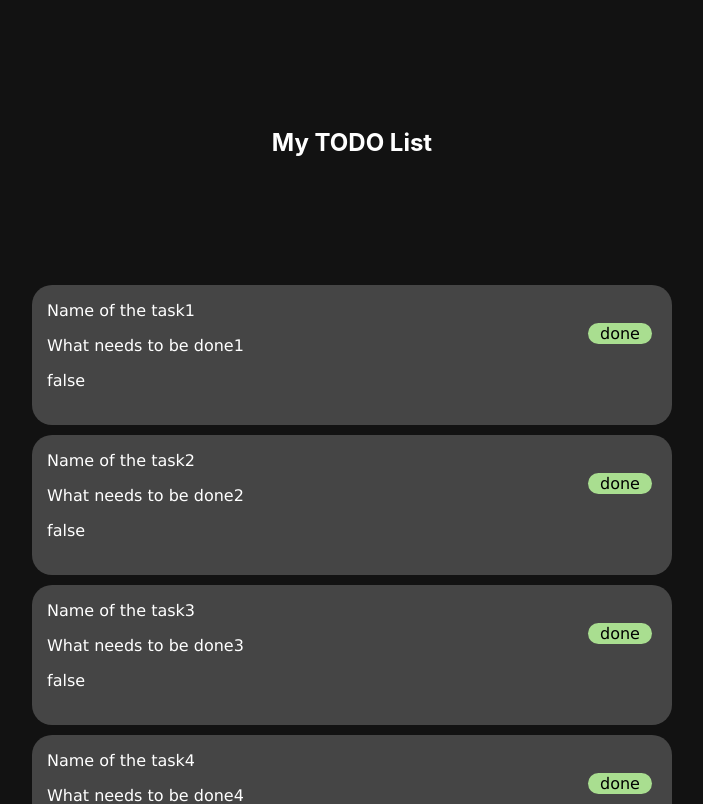
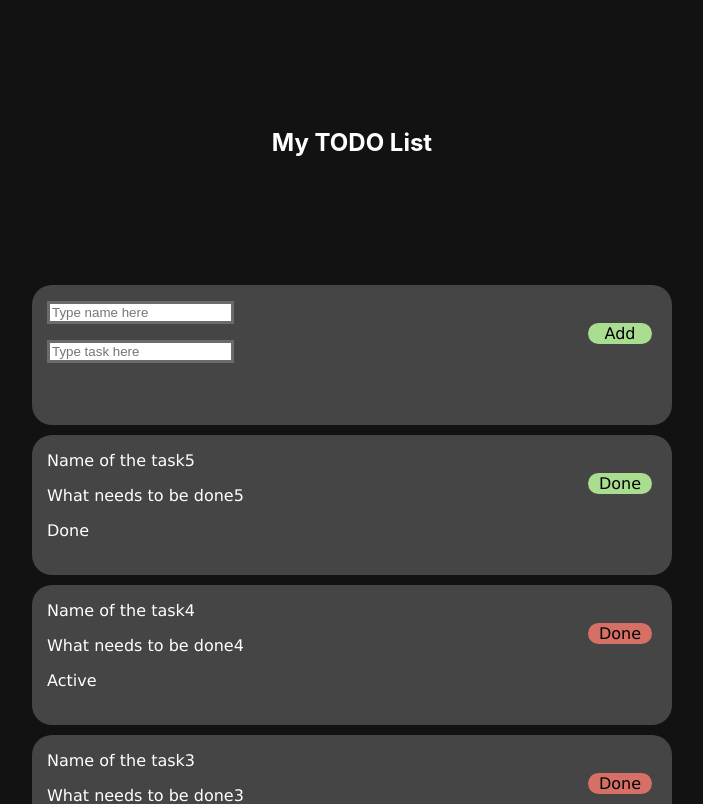
Before and after one commit to Lokhmat/ReactHSE, a React (Create React App) app: page / in a window 1280 px wide. Shown: the top 804 px of the page, without its empty margins (288-991 px from the left). Built offline with nearby package versions, Linux system fonts and the light colour scheme.

Commit message:
done fourth homework

```diff
--- a/src/App.css
+++ b/src/App.css
@@ -36,55 +36,3 @@
     transform: rotate(360deg);
   }
 }
-
-html{
-  background-color: #121212;
-
-}
-
-.Task{
-  box-sizing: border-box;
-  border-radius: 20px;
-  background-color : #454545;
-  width: 50%;
-  font-family: "Verdana";
-  margin-left: 25%;
-  height: 140px;
-  margin-bottom: 10px;
-}
-
-.Task:hover{
-  transition: all 1s ease;
-  background-color: #6b6b6b;
-  margin-left: 24%;
-  width: 52%;
-
-}
-
-button{
-  float: right;
-  margin-top: 6%;
-  margin-right: 20px;
-  border-radius: 20px;
-  text-decoration: none;
-  font-family: "Verdana";
-  background-color: #a9de90;
-  color: black;
-  border:none;
-  font-size: 16px;
-  width: 10%;
-
-}
-
-.Text{
-  float: left;
-  margin-left: 15px;
-  color: white;
-}
-
-.Heading{
-  text-align: center;
-  margin-top: 10%;
-  color: white;
-  margin-bottom: 10%;
-}
--- a/src/App.js
+++ b/src/App.js
@@ -1,77 +1,19 @@
 import React from 'react';
 import './App.css';
+import TodoList from './ToDoList/ToDoList';
 
-const Task = ({task, Click}) =>{
-	return(
-	<div className = "Task">
-		<div className = "Text">
-		<p>{task.name}</p>
-		<p>{task.description}</p>
-		<p>{task.completed.toString()}</p>
-		</div>
-		<button onClick = {() => Click(task)}>done</button>
-	</div>
-	)
-}
 
-class TodoList extends React.Component{
-	state = {
-		tasks : [
-			  {
-				id: 1235,
-				name: 'Name of the task1',
-				description: 'What needs to be done1',
-				completed: false
-			  },
-			  {
-				id: 1236,
-				name: 'Name of the task2',
-				description: 'What needs to be done2',
-				completed: false
-			  },
-			  {
-				id: 1237,
-				name: 'Name of the task3',
-				description: 'What needs to be done3',
-				completed: false
-			  },
-			  {
-				id: 1238,
-				name: 'Name of the task4',
-				description: 'What needs to be done4',
-				completed: false
-			  },
-			  {
-				id: 1239,
-				name: 'Name of the task5',
-				description: 'What needs to be done5',
-				completed: true
-			  },
-		],
-	}
 
-	handleClick = (task) => {
-		if(task.completed === false){
-			task.completed = !task.completed
-			let items = [...this.state.tasks]
-			this.setState({tasks : items})
-		}
-		console.log(`Task ${task.id} completed status = ${task.completed}`);
 
-	}
-
+class App extends React.Component{
 	render(){
-		this.generator = this.state.tasks.map(x => <Task task = {x} Click = {this.handleClick} key={x.id}/>)
 		return(
 			<div>
-			<h2 className = "Heading">My TODO List</h2>
-			{this.generator}
+			<TodoList></TodoList>
 			</div>
-
 		)
 	}
 }
 
 
-
-export default TodoList;
+export default App;
--- /dev/null
+++ b/src/Task/Task.css
@@ -0,0 +1,41 @@
+
+.Task{
+    box-sizing: border-box;
+    border-radius: 20px;
+    background-color : #454545;
+    width: 50%;
+    font-family: "Verdana";
+    margin-left: 25%;
+    height: 140px;
+    margin-bottom: 10px;
+    transition: all 1s ease;
+}
+
+.Task:hover{
+
+    background-color: #6b6b6b;
+    margin-left: 24%;
+    width: 52%;
+
+}
+
+button{
+    float: right;
+    margin-top: 6%;
+    margin-right: 20px;
+    border-radius: 20px;
+    text-decoration: none;
+    font-family: "Verdana";
+    outline: none;
+    color: black;
+    border:none;
+    font-size: 16px;
+    width: 10%;
+
+}
+
+.Text{
+    float: left;
+    margin-left: 15px;
+    color: white;
+}
--- /dev/null
+++ b/src/Task/Task.js
@@ -0,0 +1,22 @@
+import React from 'react';
+import './Task.css'
+
+
+class Task extends React.Component{
+
+
+    render(){
+    return(
+        <div className = "Task">
+		<div className = "Text">
+		<p>{this.props[0].name}</p>
+		<p>{this.props[0].description}</p>
+		<p>{this.props[0].completed?'Done':'Active'}</p>
+		</div>
+		<button style = {{backgroundColor : this.props[0].completed?'#a9de90':'#d67067'}} onClick = {() => this.props[1](this.props[0].id)}>Done</button>
+	    </div>
+
+    )
+    }
+}
+export default Task;
--- /dev/null
+++ b/src/TaskAdd/TaskAdd.css
@@ -0,0 +1,31 @@
+input[type=text]:focus{
+    border : 3px solid white;
+}
+input[type=text]{
+    transition: all 1s ease;
+    box-sizing: border-box;
+    outline: none;
+    border: 3px solid #6b6b6b;
+}
+
+button{
+    float: right;
+    margin-top: 6%;
+    margin-right: 20px;
+    border-radius: 20px;
+    text-decoration: none;
+    font-family: "Verdana";
+    background-color: #a9de90;
+    outline: none;
+    color: black;
+    border:none;
+    font-size: 16px;
+    width: 10%;
+
+}
+
+.Text{
+    float: left;
+    margin-left: 15px;
+    color: white;
+}
--- /dev/null
+++ b/src/TaskAdd/TaskAdd.js
@@ -0,0 +1,25 @@
+import React from 'react'
+import './TaskAdd.css'
+
+
+class TaskAdd extends React.Component{
+    newTask = {
+        name : '',
+        description : '',
+    }
+    render(){
+        return(
+            <div>
+            <div className = "Task">
+		        <div className = "Text">
+		            <p><input placeholder = "Type name here" type = "text" onChange = {(event) => this.newTask.name = event.target.value}></input></p>
+		            <p><input placeholder = "Type task here" type = "text" onChange = {(event) => this.newTask.description = event.target.value}></input></p>
+		        </div>
+		        <button onClick = {() => this.props.onClick(this.newTask)}>Add</button>
+	        </div>
+            </div>
+        )
+    }
+}
+
+export default TaskAdd
--- /dev/null
+++ b/src/ToDoList/ToDoList.css
@@ -0,0 +1,11 @@
+html{
+    background-color: #121212;
+
+}
+
+.Heading{
+    text-align: center;
+    margin-top: 10%;
+    color: white;
+    margin-bottom: 10%;
+}
--- /dev/null
+++ b/src/ToDoList/ToDoList.js
@@ -0,0 +1,87 @@
+import React from 'react';
+import Task from '../Task/Task.js';
+import TaskAdd from '../TaskAdd/TaskAdd';
+import './ToDoList.css'
+
+class TodoList extends React.Component{
+	state = {
+		tasks : [
+			  {
+				id: 0,
+				name: 'Name of the task1',
+				description: 'What needs to be done1',
+				completed: false
+			  },
+			  {
+				id: 1,
+				name: 'Name of the task2',
+				description: 'What needs to be done2',
+				completed: false
+			  },
+			  {
+				id: 2,
+				name: 'Name of the task3',
+				description: 'What needs to be done3',
+				completed: false
+			  },
+			  {
+				id: 3,
+				name: 'Name of the task4',
+				description: 'What needs to be done4',
+				completed: false
+			  },
+			  {
+				id: 4,
+				name: 'Name of the task5',
+				description: 'What needs to be done5',
+				completed: true
+			  },
+		],
+	}
+
+    onClick = (id) =>{
+		const currState = this.state.tasks[id]
+        let newTask = [...this.state.tasks]
+        newTask[id] = {
+            id: id,
+			name: newTask[id].name,
+			description: newTask[id].description,
+			completed: !currState.completed
+        }
+        this.setState({tasks : newTask})
+
+
+	}
+
+	addTask = (newTask) =>{
+		let tasks = [...this.state.tasks]
+        let addedTask = {
+            id: this.state.tasks.length,
+			name: newTask.name,
+			description: newTask.description,
+			completed: false
+		}
+		tasks.push(addedTask)
+        this.setState({tasks : tasks})
+	}
+
+
+
+    getGenerator = ()=>{
+		this.generator = this.state.tasks.map(x => <Task {...[x,this.onClick]}  key={x.id}/>).sort().reverse()
+    }
+
+	render(){
+		this.getGenerator()
+		return(
+			<div>
+			<h2 className = "Heading">My TODO List</h2>
+			<TaskAdd onClick = {this.addTask}></TaskAdd>
+			{this.generator}
+			</div>
+
+		)
+	}
+}
+
+export default TodoList;
```
Also changed, not shown: public/index.html (+0 -9 lines).
